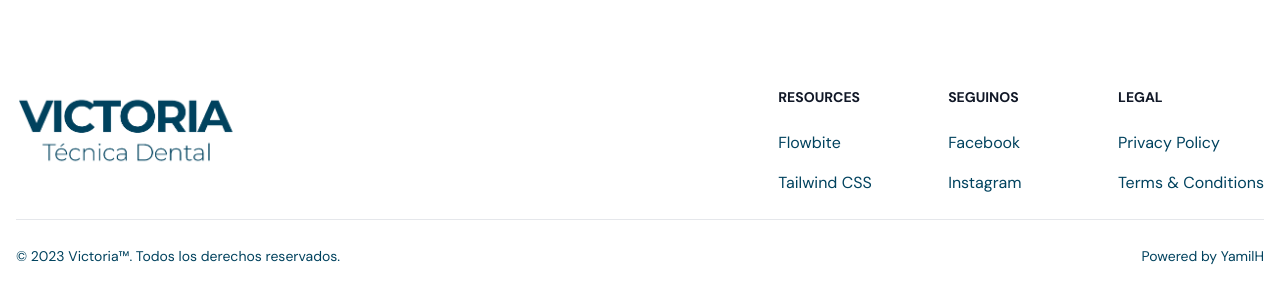
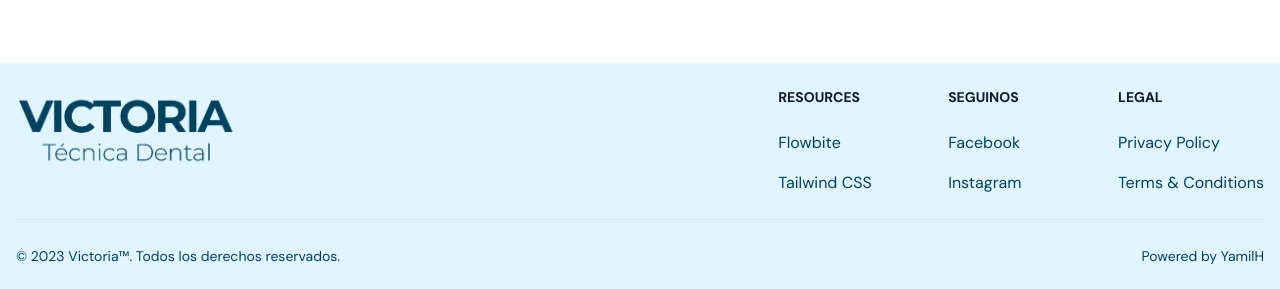
Before and after one commit to YamilH/mecanicadental-typescript, a React (Vite) app: page / in a window 1280 px wide. Shown: the part 3584-3873 px from the top of the page. Built offline with nearby package versions, Linux system fonts and the light colour scheme.

Commit message:
fix color in the footer

```diff
--- a/src/components/footer/index.tsx
+++ b/src/components/footer/index.tsx
@@ -8,7 +8,7 @@ const Footer = () => {
     <>
 
 
-      <footer className="bg-white dark:bg-gray-100">
+      <footer className="bg-primary-100">
     <div className="mx-auto w-full max-w-screen-xl p-4 py-6 lg:py-8">
         <div className="md:flex md:justify-between">
           <div className="mb-6 md:mb-0">
```
